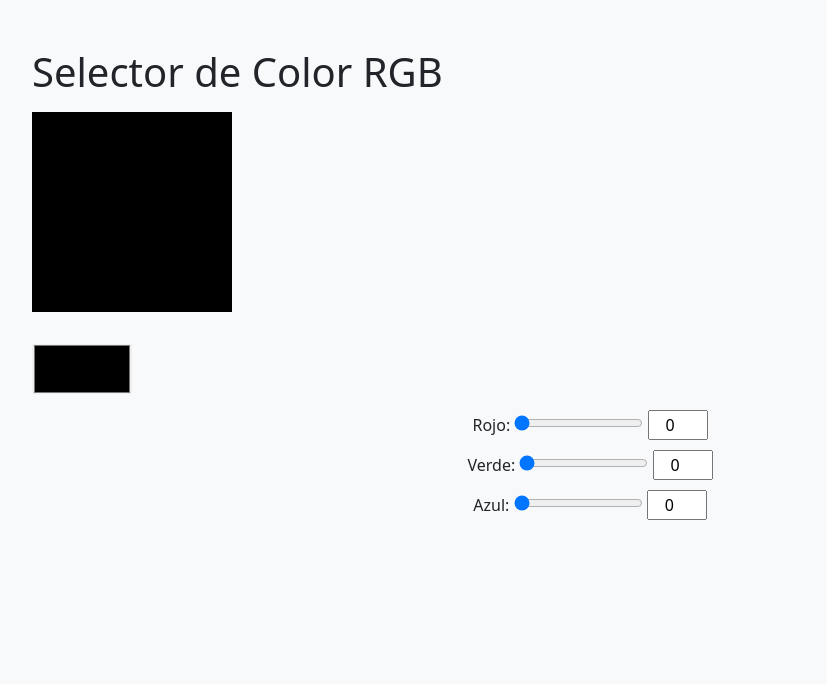
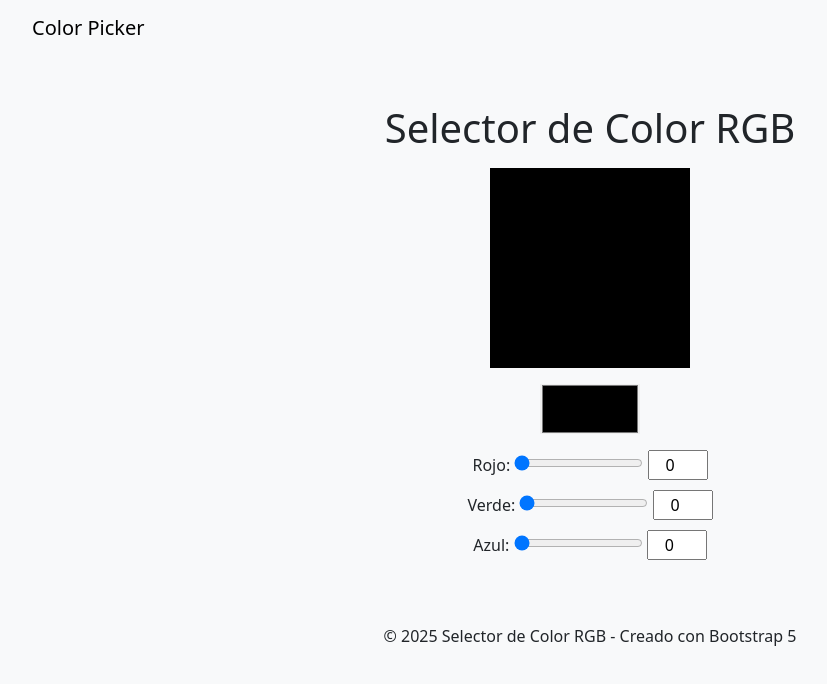
Before and after one commit to Nekoxama1204/intro-app-color, a plain HTML site: page index.html in a window 1280 px wide. Shown: the whole page, without its empty margins (50-877 px from the left). Drawn offline with nearby package versions, Linux system fonts and the light colour scheme; files that its build step writes are made by us from their sources.

Commit message:
Ajuste de index.html

```diff
--- a/index.html
+++ b/index.html
@@ -5,14 +5,23 @@
     <meta name="viewport" content="width=device-width, initial-scale=1.0">
     <title>Selector de Color RGB</title>
     <link rel="stylesheet" href="https://cdn.jsdelivr.net/npm/bootstrap@5.3.0/dist/css/bootstrap.min.css">
-    <link rel="stylesheet" href="./CSS/styles.css">
+    <link rel="stylesheet" href="styles.css">
 </head>
 <body>
+    <!-- Navbar -->
+    <nav class="navbar navbar-expand-lg navbar-light bg-light">
+        <div class="container">
+            <a class="navbar-brand" href="#">Color Picker</a>
+        </div>
+    </nav>
+
+    <!-- Contenido Principal -->
     <div class="container mt-5">
-        <h1>Selector de Color RGB</h1>
-        <div id="color-box" class="color-box my-3"></div>
-        <p id="hex-code" class="fw-bold"></p>
-        <input type="color" id="color-picker" class="my-3">
+        <h1 class="text-center">Selector de Color RGB</h1>
+        <div id="color-box" class="color-box my-3 mx-auto"></div>
+        <p id="hex-code" class="fw-bold text-center"></p>
+        <input type="color" id="color-picker" class="my-3 d-block mx-auto">
+
         <div class="controls">
             <div class="control-group">
                 <label for="red">Rojo:</label>
@@ -31,6 +40,12 @@
             </div>
         </div>
     </div>
-    <script src="./js/main.js"></script>
+
+    <!-- Footer -->
+    <footer class="footer mt-5 bg-light text-center py-3">
+        <p class="mb-0">&copy; 2025 Selector de Color RGB - Creado con Bootstrap 5</p>
+    </footer>
+
+    <script src="script.js"></script>
 </body>
 </html>
```
